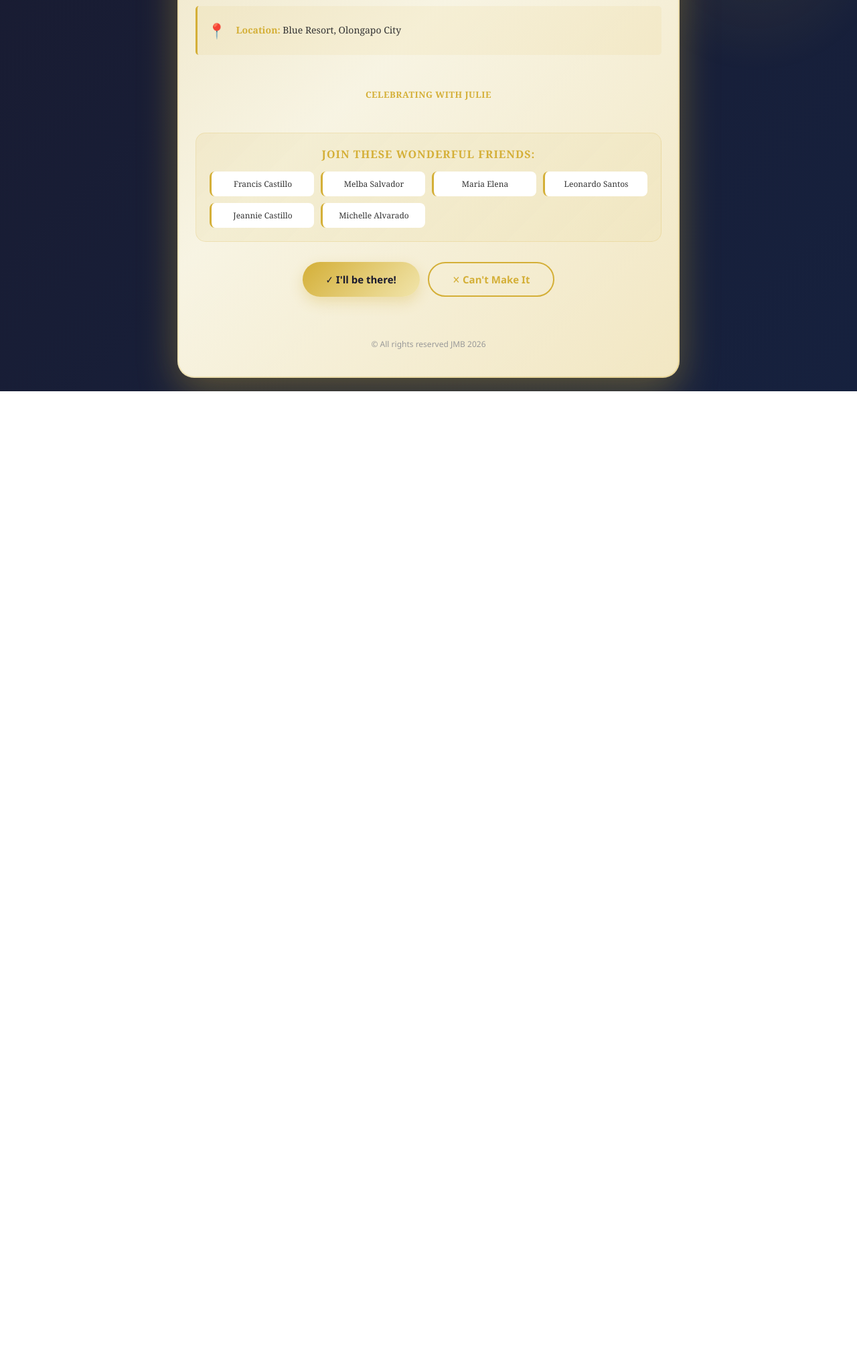
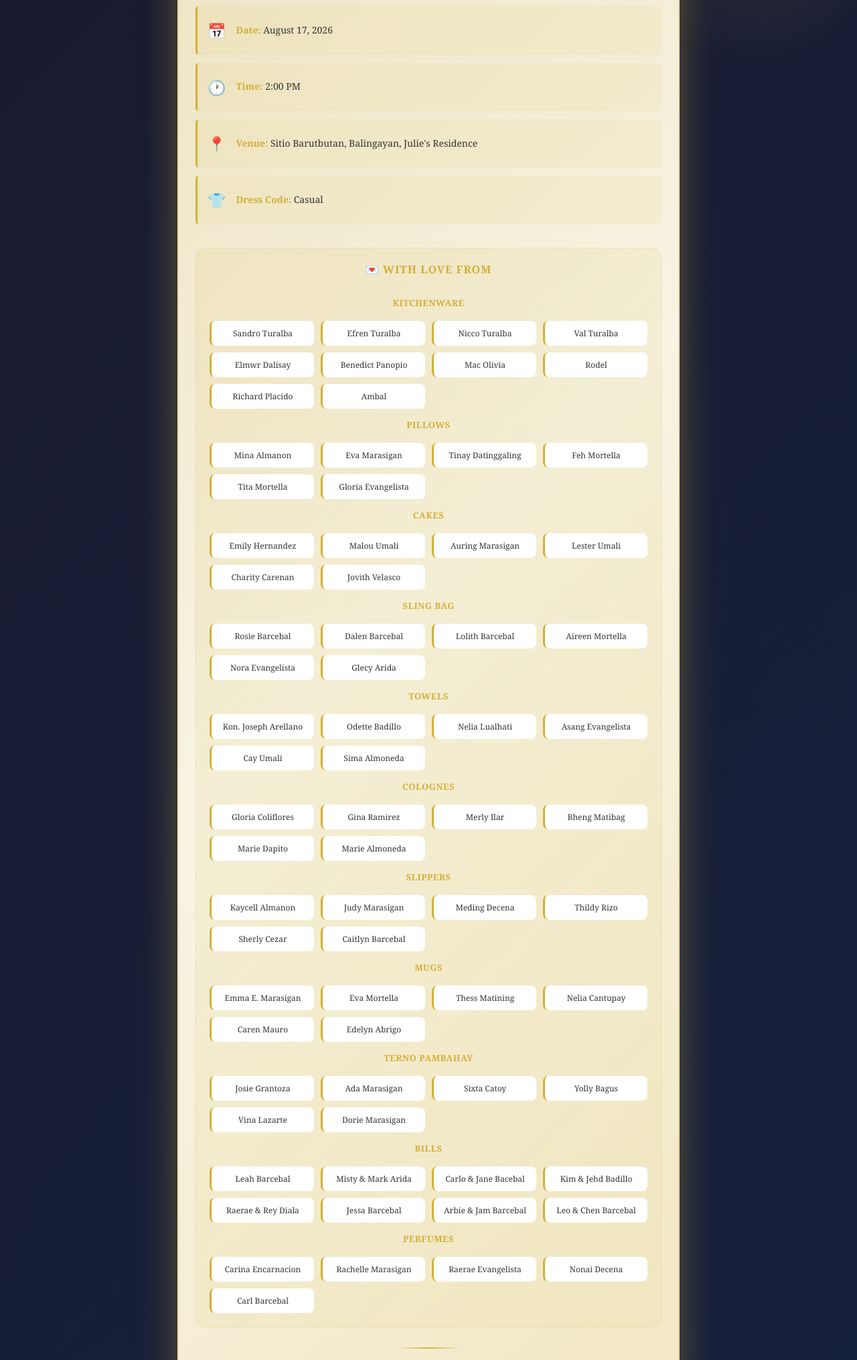
Before and after one commit to Karen-Mae/Birthday-Celibration, a plain HTML site: page index.html in a window 1280 px wide. Shown: the part 770-2800 px from the top of the page at 67% size. Before the commit the page ends 1354 px from the top, so only its background shows below. Drawn offline with Linux system fonts and the light colour scheme.

Commit message:
Fix HTML structure: close unclosed tag, complete truncated text, add missing JS functions, implement countdown timer

```diff
--- a/index.html
+++ b/index.html
@@ -964,7 +964,7 @@ button.secondary:hover:not(:disabled) {
     <div class="modal-content">
         <div class="modal-emoji">💙✨💙</div>
         <h2>Thank You!</h2>
-        <p>Thank you for celebrating this special moment with us. Your presence will make our day even more meaningful. We can't wait to see you and share lots of smiles, laughter, and unforgettable memories.</p>
+        <p>Thank you for celebrating this special moment with us. Your presence will make our day even more meaningful. We can't wait to see you and share lots of smiles, laughter, and unforgettable memories with you!</p>
         <button class="modal-close-btn" onclick="closeAcceptModal()">Close</button>
     </div>
 </div>
@@ -998,135 +998,282 @@ button.secondary:hover:not(:disabled) {
         <div class="detail-item">
             <span class="detail-icon">🎉</span>
             <div class="detail-text">
-                <strong>Date:</strong> July 31, 2026
+                <strong>Celebrant:</strong> Julie Barcebal
             </div>
         </div>
 
         <div class="detail-item">
-            <span class="detail-icon">⏰</span>
+            <span class="detail-icon">🎂</span>
             <div class="detail-text">
-                <strong>Time:</strong> 3:00 PM
+                <strong>Occasion:</strong> 60th Birthday Celebration
+            </div>
+        </div>
+
+        <div class="detail-item">
+            <span class="detail-icon">📅</span>
+            <div class="detail-text">
+                <strong>Date:</strong> August 17, 2026
+            </div>
+        </div>
+
+        <div class="detail-item">
+            <span class="detail-icon">🕐</span>
+            <div class="detail-text">
+                <strong>Time:</strong> 2:00 PM
             </div>
         </div>
 
         <div class="detail-item">
             <span class="detail-icon">📍</span>
             <div class="detail-text">
-                <strong>Location:</strong> Blue Resort, Olongapo City
+                <strong>Venue:</strong> Sitio Barutbutan, Balingayan, Julie's Residence
+            </div>
+        </div>
+
+        <div class="detail-item">
+            <span class="detail-icon">👕</span>
+            <div class="detail-text">
+                <strong>Dress Code:</strong> Casual
             </div>
         </div>
 
     </div>
 
-    <div class="category-section">
-        <div class="section-subtitle">Celebrating With Julie</div>
-        <div class="inviters-section">
-            <div class="inviters-title">Join these wonderful friends:</div>
-            <div class="inviters-list">
-                <div class="inviter-badge">Francis Castillo</div>
-                <div class="inviter-badge">Melba Salvador</div>
-                <div class="inviter-badge">Maria Elena</div>
-                <div class="inviter-badge">Leonardo Santos</div>
-                <div class="inviter-badge">Jeannie Castillo</div>
-                <div class="inviter-badge">Michelle Alvarado</div>
-            </div>
+    <!-- Inviters Section -->
+    <div class="inviters-section">
+        <div class="inviters-title">💌 With Love From</div>
+
+        <div class="section-subtitle">KITCHENWARE</div>
+        <div class="inviters-list">
+            <div class="inviter-badge">Sandro Turalba</div>
+            <div class="inviter-badge">Efren Turalba</div>
+            <div class="inviter-badge">Nicco Turalba</div>
+            <div class="inviter-badge">Val Turalba</div>
+            <div class="inviter-badge">Elmwr Dalisay</div>
+            <div class="inviter-badge">Benedict Panopio</div>
+            <div class="inviter-badge">Mac Olivia</div>
+            <div class="inviter-badge">Rodel</div>
+            <div class="inviter-badge">Richard Placido</div>
+            <div class="inviter-badge">Ambal</div>
+        </div>
+
+        <div class="section-subtitle">PILLOWS</div>
+        <div class="inviters-list">
+            <div class="inviter-badge">Mina Almanon</div>
+            <div class="inviter-badge">Eva Marasigan</div>
+            <div class="inviter-badge">Tinay Datinggaling</div>
+            <div class="inviter-badge">Feh Mortella</div>
+            <div class="inviter-badge">Tita Mortella</div>
+            <div class="inviter-badge">Gloria Evangelista</div>
+        </div>
+
+        <div class="section-subtitle">CAKES</div>
+        <div class="inviters-list">
+            <div class="inviter-badge">Emily Hernandez</div>
+            <div class="inviter-badge">Malou Umali</div>
+            <div class="inviter-badge">Auring Marasigan</div>
+            <div class="inviter-badge">Lester Umali</div>
+            <div class="inviter-badge">Charity Carenan</div>
+            <div class="inviter-badge">Jovith Velasco</div>
+        </div>
+
+        <div class="section-subtitle">SLING BAG</div>
+        <div class="inviters-list">
+            <div class="inviter-badge">Rosie Barcebal</div>
+            <div class="inviter-badge">Dalen Barcebal</div>
+            <div class="inviter-badge">Lolith Barcebal</div>
+            <div class="inviter-badge">Aireen Mortella</div>
+            <div class="inviter-badge">Nora Evangelista</div>
+            <div class="inviter-badge">Glecy Arida</div>
+        </div>
+
+        <div class="section-subtitle">TOWELS</div>
+        <div class="inviters-list">
+            <div class="inviter-badge">Kon. Joseph Arellano</div>
+            <div class="inviter-badge">Odette Badillo</div>
+            <div class="inviter-badge">Nelia Lualhati</div>
+            <div class="inviter-badge">Asang Evangelista</div>
+            <div class="inviter-badge">Cay Umali</div>
+            <div class="inviter-badge">Sima Almoneda</div>
+        </div>
+
+        <div class="section-subtitle">COLOGNES</div>
+        <div class="inviters-list">
+            <div class="inviter-badge">Gloria Coliflores</div>
+            <div class="inviter-badge">Gina Ramirez</div>
+            <div class="inviter-badge">Merly Ilar</div>
+            <div class="inviter-badge">Bheng Matibag</div>
+            <div class="inviter-badge">Marie Dapito</div>
+            <div class="inviter-badge">Marie Almoneda</div>
+        </div>
+
+        <div class="section-subtitle">SLIPPERS</div>
+        <div class="inviters-list">
+            <div class="inviter-badge">Kaycell Almanon</div>
+            <div class="inviter-badge">Judy Marasigan</div>
+            <div class="inviter-badge">Meding Decena</div>
+            <div class="inviter-badge">Thildy Rizo</div>
+            <div class="inviter-badge">Sherly Cezar</div>
+            <div class="inviter-badge">Caitlyn Barcebal</div>
+        </div>
+
+        <div class="section-subtitle">MUGS</div>
+        <div class="inviters-list">
+            <div class="inviter-badge">Emma E. Marasigan</div>
+            <div class="inviter-badge">Eva Mortella</div>
+            <div class="inviter-badge">Thess Matining</div>
+            <div class="inviter-badge">Nelia Cantupay</div>
+            <div class="inviter-badge">Caren Mauro</div>
+            <div class="inviter-badge">Edelyn Abrigo</div>
+        </div>
+
+        <div class="section-subtitle">TERNO PAMBAHAY</div>
+        <div class="inviters-list">
+            <div class="inviter-badge">Josie Grantoza</div>
+            <div class="inviter-badge">Ada Marasigan</div>
+            <div class="inviter-badge">Sixta Catoy</div>
+            <div class="inviter-badge">Yolly Bagus</div>
+            <div class="inviter-badge">Vina Lazarte</div>
+            <div class="inviter-badge">Dorie Marasigan</div>
+        </div>
+
+        <div class="section-subtitle">BILLS</div>
+        <div class="inviters-list">
+            <div class="inviter-badge">Leah Barcebal</div>
+            <div class="inviter-badge">Misty & Mark Arida</div>
+            <div class="inviter-badge">Carlo & Jane Bacebal</div>
+            <div class="inviter-badge">Kim & Jehd Badillo</div>
+            <div class="inviter-badge">Raerae & Rey Diala</div>
+            <div class="inviter-badge">Jessa Barcebal</div>
+            <div class="inviter-badge">Arbie & Jam Barcebal</div>
+            <div class="inviter-badge">Leo & Chen Barcebal</div>
+        </div>
+
+        <div class="section-subtitle">PERFUMES</div>
+        <div class="inviters-list">
+            <div class="inviter-badge">Carina Encarnacion</div>
+            <div class="inviter-badge">Rachelle Marasigan</div>
+            <div class="inviter-badge">Raerae Evangelista</div>
+            <div class="inviter-badge">Nonai Decena</div>
+            <div class="inviter-badge">Carl Barcebal</div>
         </div>
     </div>
 
+    <div class="divider"></div>
+
     <div class="buttons-container">
-        <button onclick="acceptInvite()">✓ I'll be there!</button>
-        <button class="secondary" onclick="declineInvite()">✕ Can't Make It</button>
+        <button onclick="acceptInvite()">Accept Invitation</button>
+        <button class="secondary" onclick="declineInvite()">Decline</button>
     </div>
 
-    <div id="message"></div>
+    <p id="message"></p>
 
-    <div class="footer-note">© All rights reserved JMB 2026</div>
+    <p class="footer-note">
+        RSVP by August 10, 2026
+    </p>
 
 </div>
 
 <script>
-function acceptInvite() {
-    const modal = document.getElementById('acceptModal');
-    modal.style.display = 'block';
-}
 
-function closeAcceptModal() {
-    const modal = document.getElementById('acceptModal');
-    modal.style.display = 'none';
-}
+// Countdown Timer Function
+function startCountdown() {
+    const eventDate = new Date('2026-08-17T14:00:00+0800').getTime(); // August 17, 2026, 2 PM PHT
 
-function declineInvite() {
-    const modal = document.getElementById('declineModal');
-    modal.style.display = 'block';
-}
+    function updateCountdown() {
+        const now = new Date().getTime();
+        const distance = eventDate - now;
 
-function closeDeclineModal() {
-    const modal = document.getElementById('declineModal');
-    modal.style.display = 'none';
-}
-
-// Close modal when clicking outside of it
-window.onclick = function(event) {
-    const acceptModal = document.getElementById('acceptModal');
-    const declineModal = document.getElementById('declineModal');
-
-    if (event.target == acceptModal) {
-        acceptModal.style.display = 'none';
-    }
-    if (event.target == declineModal) {
-        declineModal.style.display = 'none';
-    }
-}
-
-// Countdown timer
-function updateCountdown() {
-    const countdownDate = new Date('2026-07-31T15:00:00+08:00').getTime();
-
-    const timer = setInterval(function() {
-        const now = new Date().getTime();
-        const distance = countdownDate - now;
+        if (distance < 0) {
+            document.getElementById('days').textContent = '0';
+            document.getElementById('hours').textContent = '0';
+            document.getElementById('minutes').textContent = '0';
+            document.getElementById('seconds').textContent = '0';
+            return;
+        }
 
         const days = Math.floor(distance / (1000 * 60 * 60 * 24));
         const hours = Math.floor((distance % (1000 * 60 * 60 * 24)) / (1000 * 60 * 60));
         const minutes = Math.floor((distance % (1000 * 60 * 60)) / (1000 * 60));
         const seconds = Math.floor((distance % (1000 * 60)) / 1000);
 
-        document.getElementById('days').innerText = days;
-        document.getElementById('hours').innerText = hours;
-        document.getElementById('minutes').innerText = minutes;
-        document.getElementById('seconds').innerText = seconds;
+        document.getElementById('days').textContent = days;
+        document.getElementById('hours').textContent = hours;
+        document.getElementById('minutes').textContent = minutes;
+        document.getElementById('seconds').textContent = seconds;
+    }
 
-        if (distance < 0) {
-            clearInterval(timer);
-            document.getElementById('days').innerText = '0';
-            document.getElementById('hours').innerText = '0';
-            document.getElementById('minutes').innerText = '0';
-            document.getElementById('seconds').innerText = '0';
-        }
-    }, 1000);
+    updateCountdown();
+    setInterval(updateCountdown, 1000);
 }
 
-// Initialize countdown on page load
-document.addEventListener('DOMContentLoaded', updateCountdown);
+// Start countdown on page load
+window.addEventListener('load', startCountdown);
 
-// Confetti animation on page load
+function acceptInvite() {
+    document.getElementById("acceptModal").style.display = "block";
+
+    // Disable buttons
+    document.querySelectorAll('.buttons-container button').forEach(btn => {
+        btn.disabled = true;
+    });
+
+    createConfetti();
+}
+
+function declineInvite() {
+    document.getElementById("declineModal").style.display = "block";
+
+    // Disable buttons
+    document.querySelectorAll('.buttons-container button').forEach(btn => {
+        btn.disabled = true;
+    });
+}
+
+function closeAcceptModal() {
+    document.getElementById("acceptModal").style.display = "none";
+}
+
+function closeDeclineModal() {
+    document.getElementById("declineModal").style.display = "none";
+}
+
+// Close modal when clicking outside of it
+window.onclick = function(event) {
+    const acceptModal = document.getElementById("acceptModal");
+    const declineModal = document.getElementById("declineModal");
+
+    if (event.target == acceptModal) {
+        acceptModal.style.display = "none";
+    }
+    if (event.target == declineModal) {
+        declineModal.style.display = "none";
+    }
+}
+
 function createConfetti() {
-    const confettiContainer = document.body;
+    const emojis = ['🎉', '🎊', '✨', '💙', '🎁', '🎈', '⭐', '🌟'];
+
     for (let i = 0; i < 30; i++) {
         const confetti = document.createElement('div');
         confetti.className = 'confetti';
+        confetti.textContent = emojis[Math.floor(Math.random() * emojis.length)];
         confetti.style.left = Math.random() * 100 + '%';
-        confetti.style.backgroundColor = ['#d4af37', '#f1e5ac', '#1a1a2e'][Math.floor(Math.random() * 3)];
-        confetti.style.width = (Math.random() * 10 + 5) + 'px';
-        confetti.style.height = confetti.style.width;
-        confetti.style.borderRadius = '50%';
-        confetti.style.animation = `confetti-fall ${(Math.random() * 3 + 2)}s ease-in forwards`;
-        confettiContainer.appendChild(confetti);
+        confetti.style.top = '-50px';
+        confetti.style.fontSize = (Math.random() * 20 + 20) + 'px';
+        confetti.style.animation = `confetti-fall ${Math.random() * 2 + 2.5}s linear forwards`;
+
+        document.body.appendChild(confetti);
+
+        setTimeout(() => confetti.remove(), 3000);
     }
 }
 
-// Create confetti on page load
-window.addEventListener('load', createConfetti);
+// Prevent default touch behaviors
+document.addEventListener('touchmove', function(e) {
+    // Allow normal scrolling on the page
+}, { passive: true });
+
 </script>
 
 </body>
```
